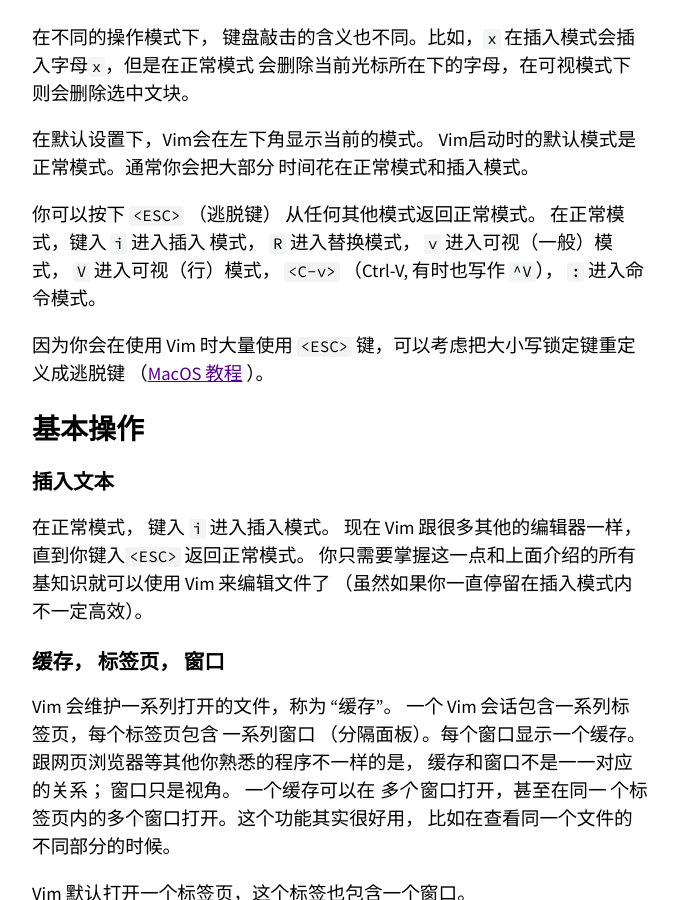
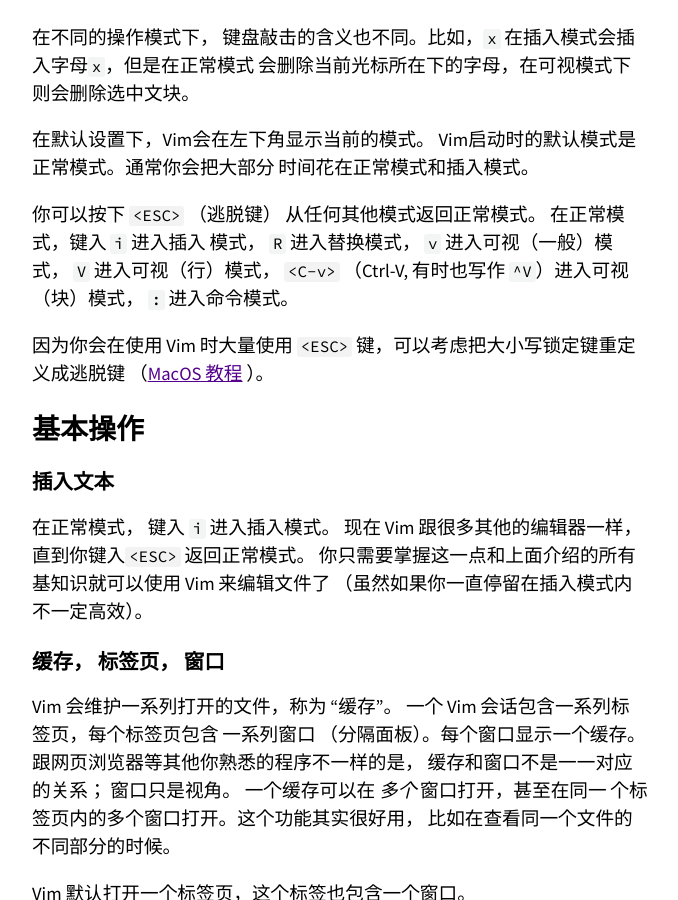
Before and after one commit to missing-semester-cn/missing-semester-cn.github.io, a Jekyll site: the page built from _2020/editors.md, in a window 1280 px wide and 900 px high, scrolled down 2193 px. Shown: the whole window, without its empty margins (300-978 px from the left). Built offline with Jekyll 4.4.1, drawn with Linux system fonts in a browser that asks for light colours.

Commit message:
Update editors.md

```diff
--- a/_2020/editors.md
+++ b/_2020/editors.md
@@ -63,7 +63,7 @@
 
 你可以按下 `<ESC>` （逃脱键） 从任何其他模式返回正常模式。 在正常模式，键入 `i` 进入插入
 模式， `R` 进入替换模式， `v` 进入可视（一般）模式， `V` 进入可视（行）模式， `<C-v>`
-（Ctrl-V, 有时也写作 `^V`）， `:` 进入命令模式。
+（Ctrl-V, 有时也写作 `^V`）进入可视（块）模式， `:` 进入命令模式。
 
 因为你会在使用 Vim 时大量使用 `<ESC>` 键，可以考虑把大小写锁定键重定义成逃脱键 （[MacOS 教程](https://vim.fandom.com/wiki/Map_caps_lock_to_escape_in_macOS) ）。
 
```
